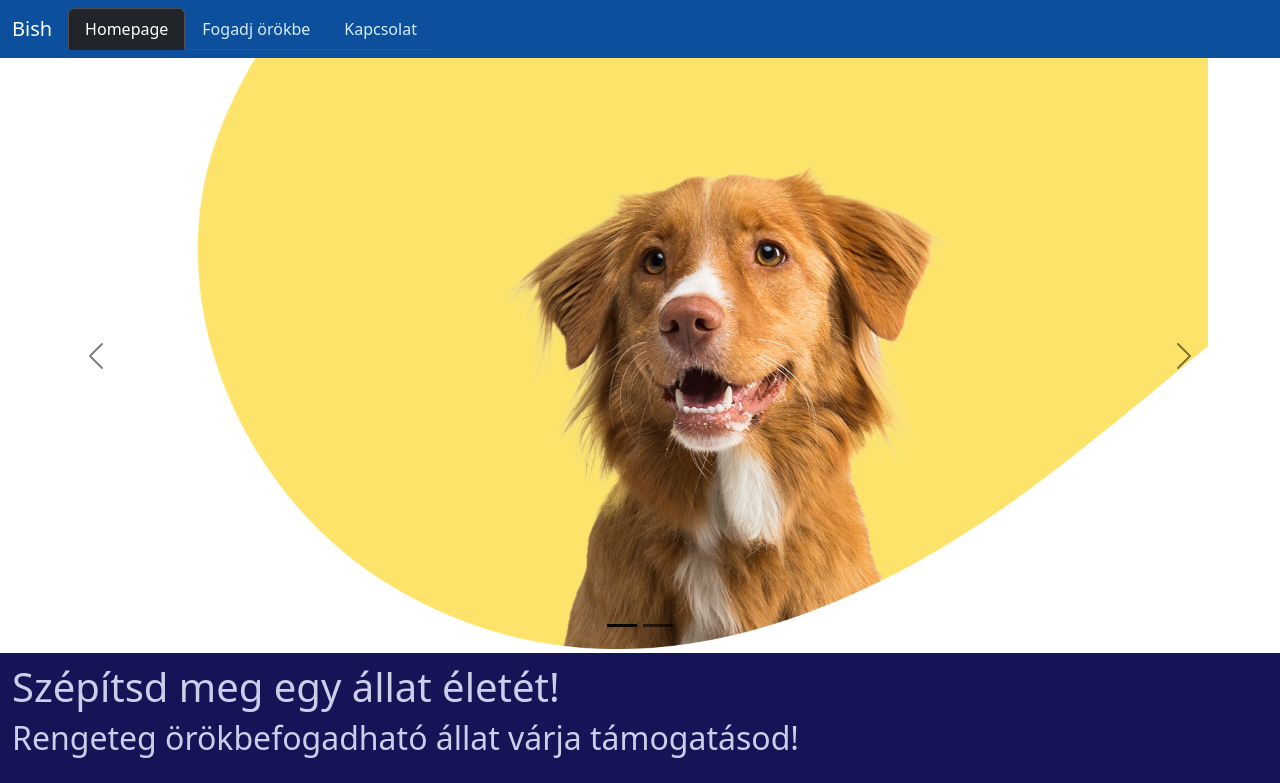
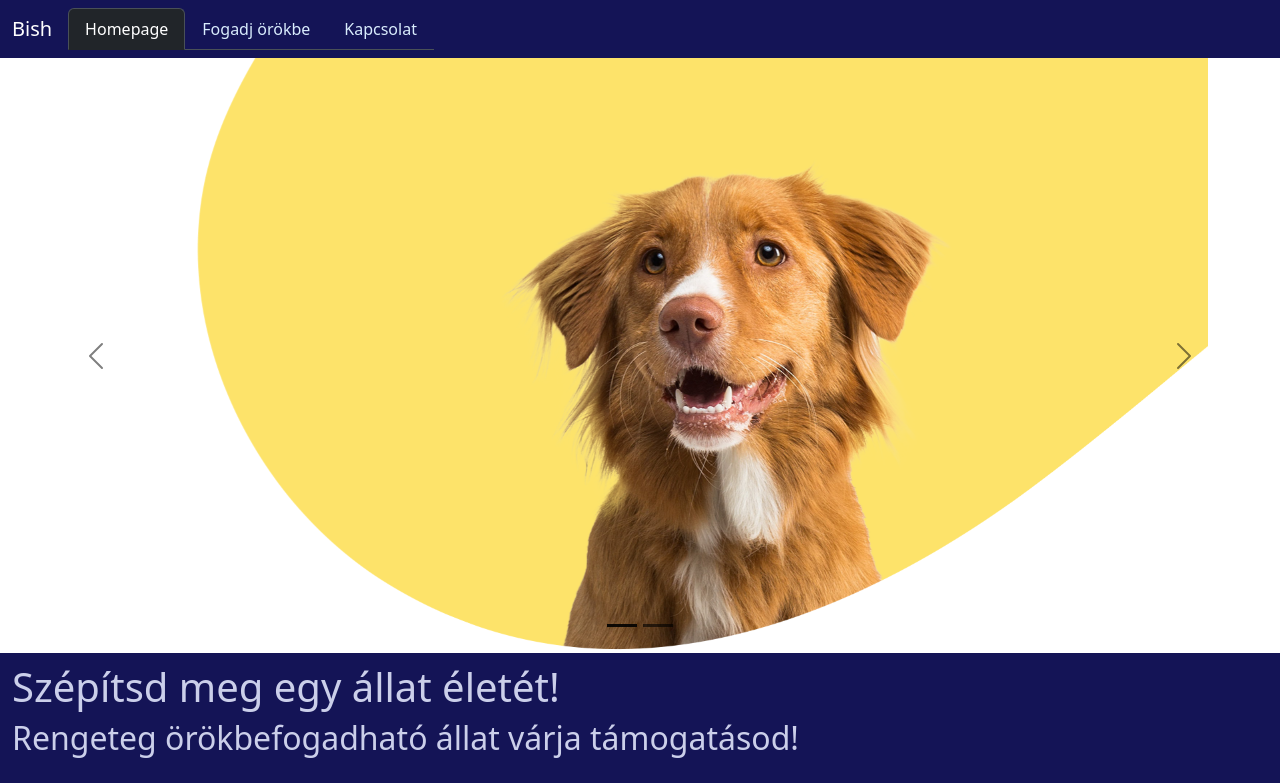
Before and after one commit to Halfsa/animal-shelter, a website built with Vite: page index.html in a window 1280 px wide. Shown: the top 783 px of the page. Built offline with nearby package versions, Linux system fonts and the light colour scheme.

Commit message:
navbar színe

```diff
--- a/src/style.css
+++ b/src/style.css
@@ -1,5 +1,6 @@
 nav{
-    background-color: rgb(12, 79, 156);
+    background-color:rgb(20, 20, 86);
+
 }
 a.nav-link{
     color: rgb(217, 236, 253);
```
